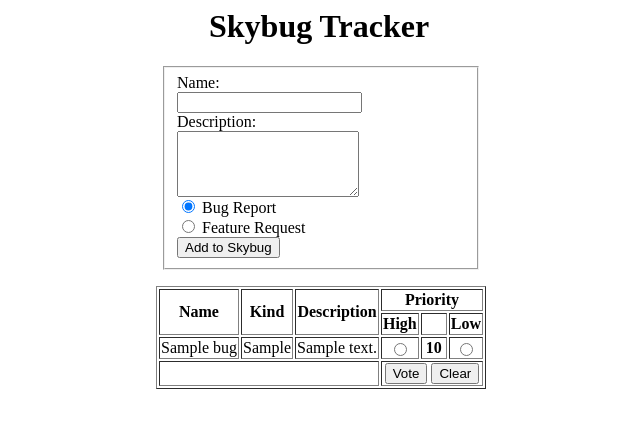
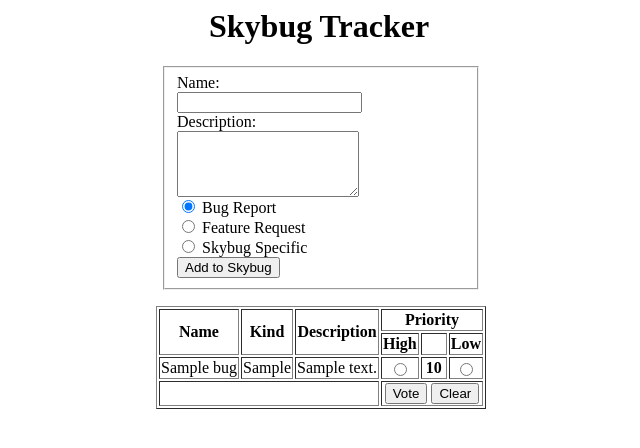
Before and after one commit to Ezra/skybug, a PHP site: page / in a window 1280 px wide. Shown: the top 448 px of the page, without its empty margins (319-959 px from the left). Run offline with PHP 8.4, Linux system fonts and the light colour scheme; tables that the repository leaves empty or names only in its code hold one stand-in row (values such as "Sample post").

Commit message:
Skybug kind

```diff
--- a/index.php
+++ b/index.php
@@ -20,6 +20,11 @@
 			<label>
 				<input type="radio" name="kind" value="F"/>
 				Feature Request
+			</label>
+			<br />
+			<label>
+				<input type="radio" name="kind" value="S"/>
+				Skybug Specific
 			</label>
 			<br />
 			<input type="submit" value="Add to Skybug"/>
@@ -55,7 +60,11 @@
 			?>
 			<tr>
 				<td style="text-align:center"><?= stripslashes($name) ?></td>
-				<td style="text-align:center"><?= $kind ?></td>
+				<td style="text-align:center"><?=
+					(($kind=="B")?"Bug":
+					(($kind=="F")?"Feature":
+					(($kind=="S")?"Skybug":
+					$kind))) ?></td>
 				<td style="text-align:center"><?= stripslashes($description) ?></td>
 				<td style="text-align:center"><input type="radio" name=<?= $id ?> value="+"/>
 				<td style="text-align:center; padding-left:4; padding-right:4"><strong><?= $score ?></strong></td>
```
